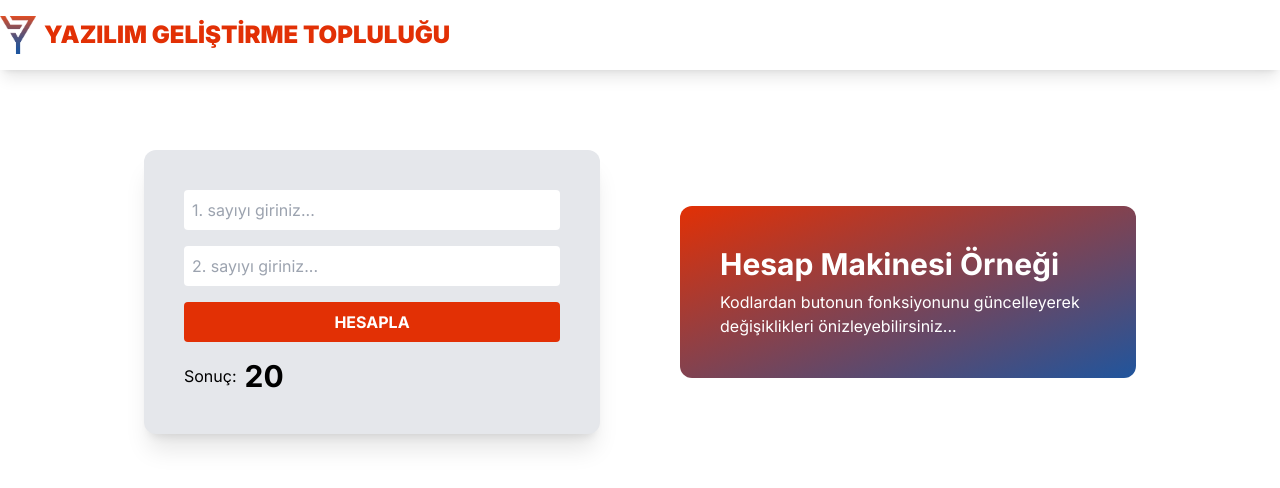
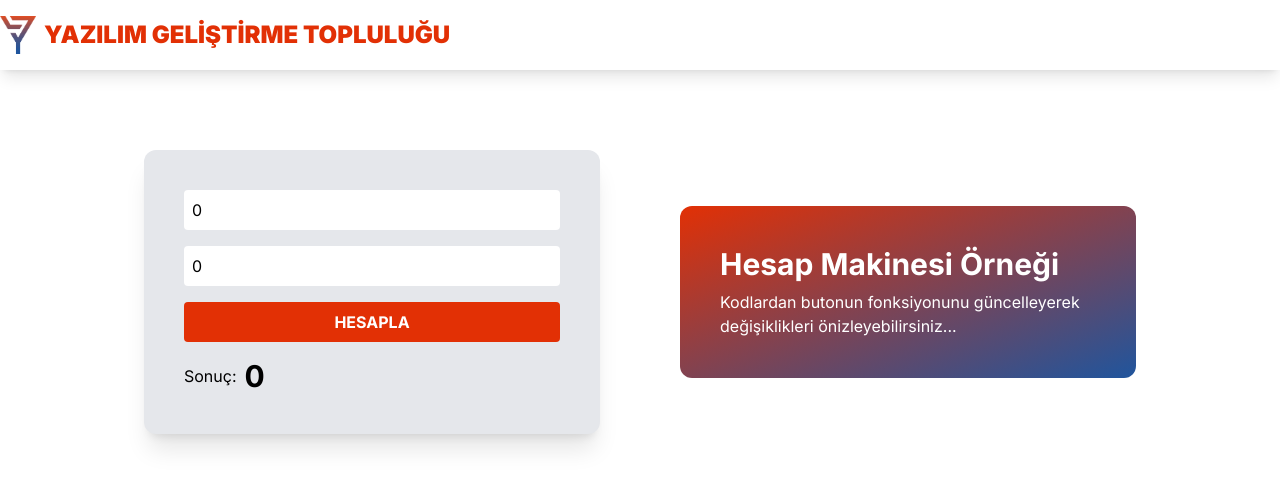
Before and after one commit to mehmetext/ygt-interactive-web, a Next.js app: page /hesap-makinesi in a window 1280 px wide. Shown: the top 488 px of the page. Built offline with nearby package versions, Linux system fonts and the light colour scheme.

Commit message:
add button function

```diff
--- a/src/app/(site)/(examples)/hesap-makinesi/page.tsx
+++ b/src/app/(site)/(examples)/hesap-makinesi/page.tsx
@@ -1,23 +1,42 @@
+"use client";
+
+import { useState } from "react";
+
 export default function HesapMakinesiPage() {
+  const [number1, setNumber1] = useState(0);
+  const [number2, setNumber2] = useState(0);
+  const [result, setResult] = useState(0);
+
+  const onClickButton: React.MouseEventHandler<HTMLButtonElement> = (e) => {
+    setResult(number1 + number2);
+  };
+
   return (
     <main className="flex items-center justify-center">
       <div className="max-w-6xl container flex items-center justify-center p-20 gap-20">
         <div className="flex-1 bg-gray-200 shadow-xl rounded-xl p-10 gap-4 flex flex-col">
           <input
+            value={number1}
+            onChange={(e) => setNumber1(+e.target.value)}
             type="number"
             className="rounded p-2"
             placeholder="1. sayıyı giriniz..."
           />
           <input
+            value={number2}
+            onChange={(e) => setNumber2(+e.target.value)}
             type="number"
             className="rounded p-2"
             placeholder="2. sayıyı giriniz..."
           />
-          <button className="flex items-center justify-center bg-custom-orange transition-colors hover:bg-custom-blue rounded p-2 text-white font-bold">
+          <button
+            onClick={onClickButton}
+            className="flex items-center justify-center bg-custom-orange transition-colors hover:bg-custom-blue rounded p-2 text-white font-bold"
+          >
             HESAPLA
           </button>
           <div className="flex items-center gap-2">
-            Sonuç: <b className="text-3xl">20</b>
+            Sonuç: <b className="text-3xl">{result}</b>
           </div>
         </div>
         <div className="flex-1 bg-gradient-to-br from-custom-orange to-custom-blue rounded-xl p-10 text-white flex flex-col gap-2">
```
